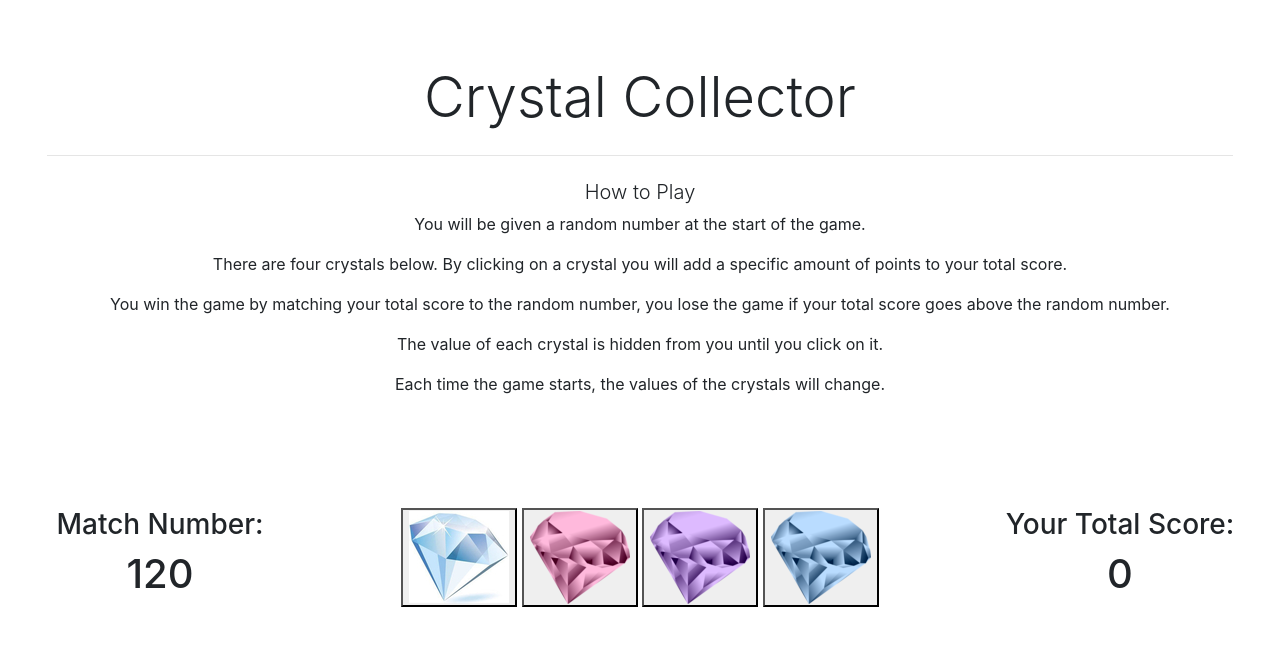
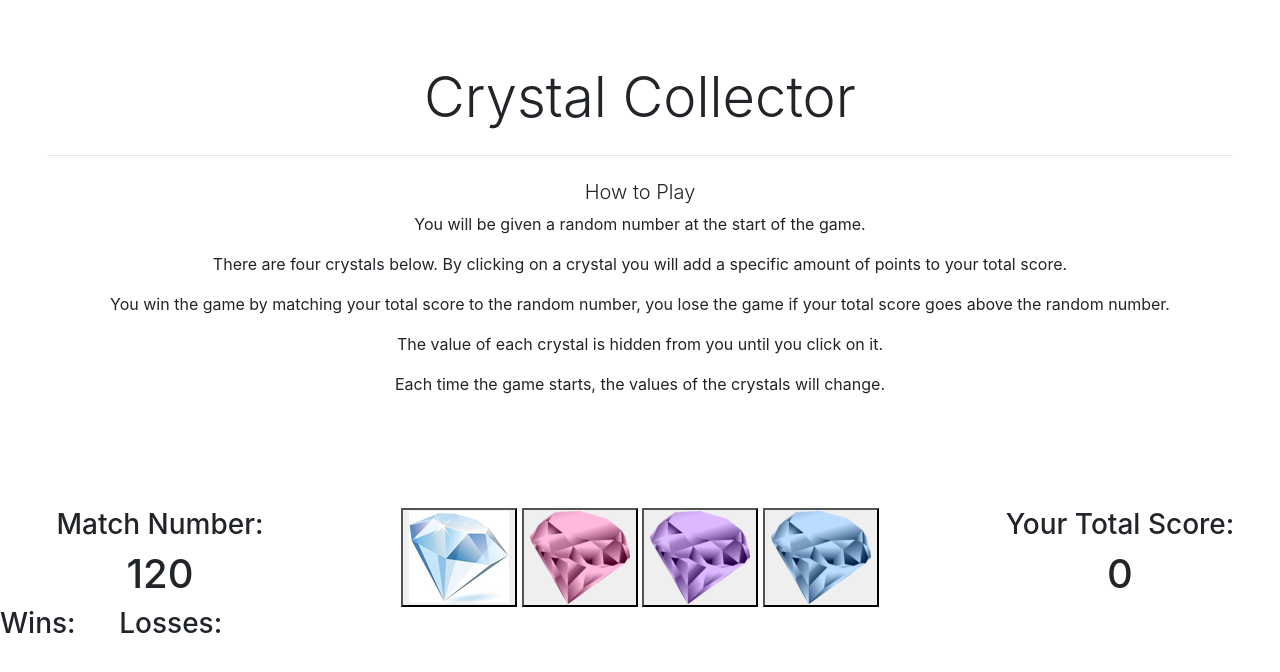
Before and after one commit to kamueller2/unit-4-game, a plain HTML site: page index.html in a window 1280 px wide. Drawn offline with nearby package versions, Linux system fonts and the light colour scheme.

Commit message:
added wins and losses

```diff
--- a/index.html
+++ b/index.html
@@ -41,29 +41,35 @@
                 <h1 class="numberBox text-center" id="randomNumber">120</h1>
             </div>
 
-            <!-- second column for buttons -->
+            <!--buttons-->
             <div class="col-md-6 text-center" id="buttonSection">
 
-                <!-- first crystal -->
                 <button id="button-1" value="0"><img src="assets/images/diamond1.png" class="img-responsive icons" id="icon1"></button>
 
-                <!-- second crystal -->
                 <button id="button-2" value="0"><img src="assets/images/pink1.png" class="img-responsive icons" id="icon2"></button>
 
-                <!-- third crystal -->
                 <button id="button-3" value="0"><img src="assets/images/purple1.png" class="img-responsive icons" id="icon3"></button>
 
-                <!-- fourth crystal -->
                 <button id="button-4" value="0"><img src="assets/images/blue1.png" class="img-responsive icons" id="icon4"></button>
 
             </div>
 
-            <!-- third column for total points -->
-            <div class="col-md-3" id="totalPoints">
+            <!--points-->
+            <div class="col-md-3" id="points">
                 <h3 class="text-center" id="score">Your Total Score:</h3>
                 <h1 class="numberBox text-center" id="totalNumber">0</h1>
             </div>
 
+            <!--wins & losses-->
+            <div class="row" id="game-stats">
+                <div class="col-md-6">
+                    <h3 id="text-center wins">Wins: </h3>
+                </div>
+
+                <div class="col-md-6">
+                    <h3 id="text-center losses">Losses: </h3>
+                </div>
+            </div>
 
 
         </div>
```
